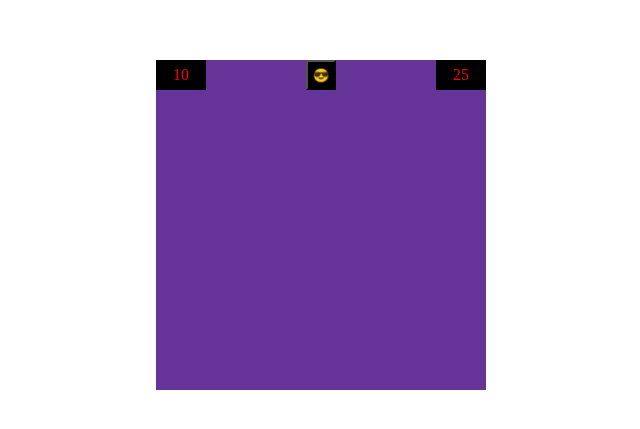
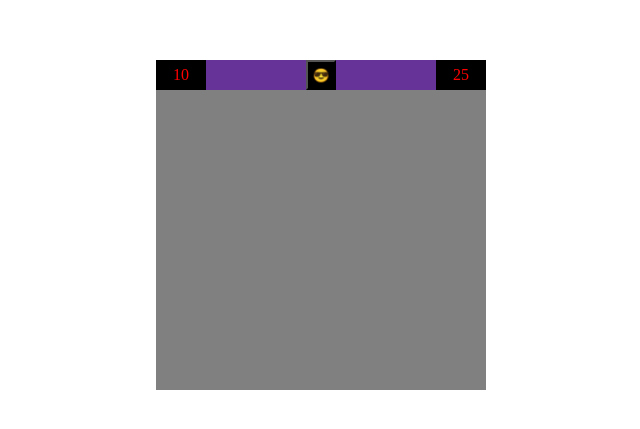
Before and after one commit to StoneDog02/stone-sweeper, a React (Create React App) app: page / in a window 1280 px wide. Shown: the part 175-604 px from the top of the page, without its empty margins (319-959 px from the left). Built offline with nearby package versions, Linux system fonts and the light colour scheme.

Commit message:
created minefield play area

```diff
--- a/src/App.js
+++ b/src/App.js
@@ -51,11 +51,20 @@ const Smiley = styled.button`
   }
 `;
 
+const MineField = styled.div`
+  height: 300px;
+  width: 330px;
+  background: grey;
+  position: absolute;
+  bottom: 0px;
+`;
+
 export default function App() {
   return (
     <GameContainer>
       <Timer>25</Timer>
       <FlagCounter>10</FlagCounter>
+      <MineField></MineField>
       <Smiley>😎</Smiley>
     </GameContainer>
   );
```
